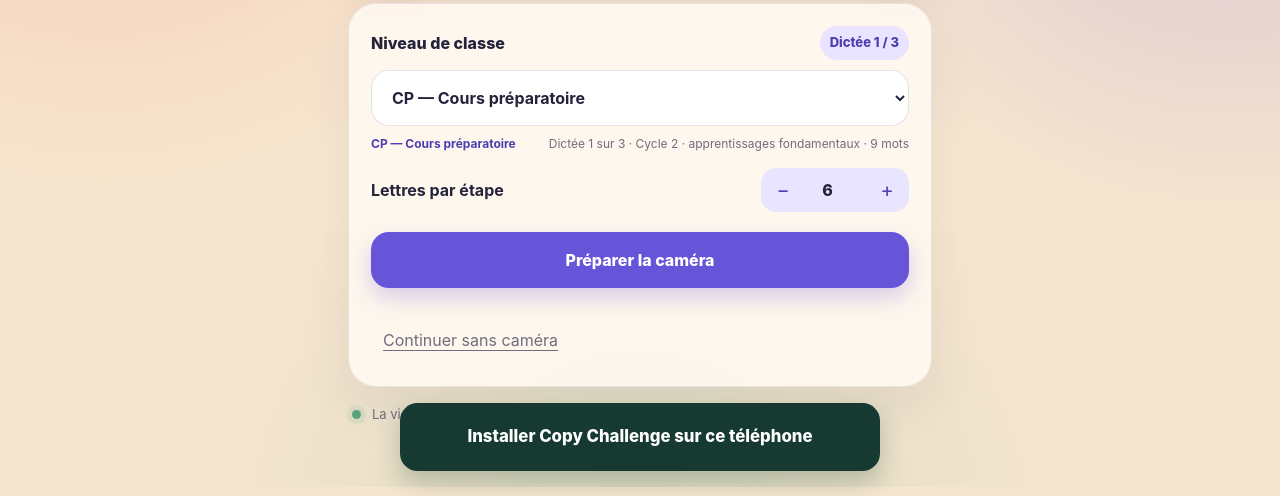
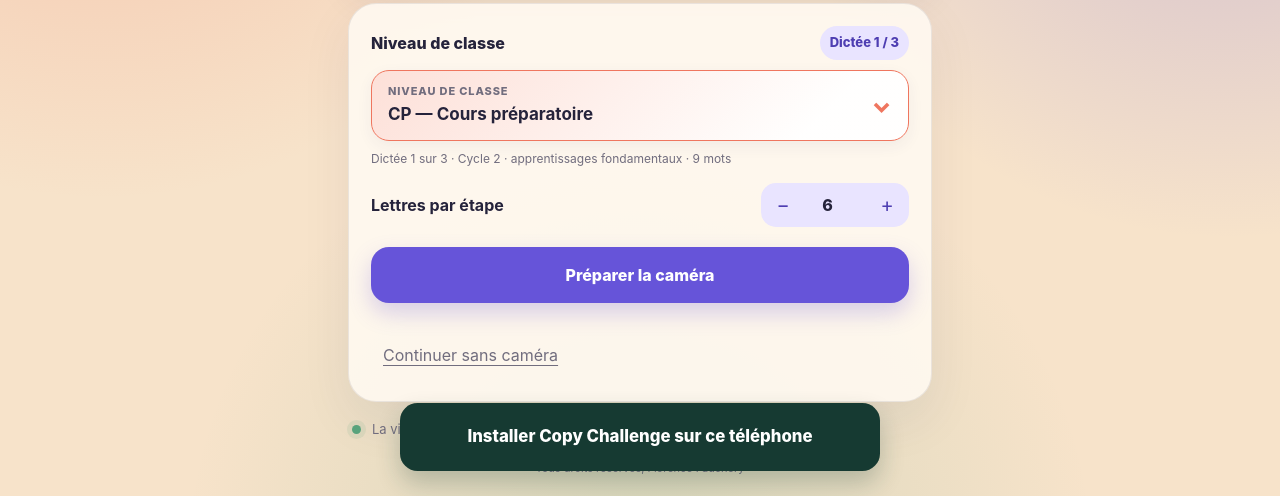
Before and after one commit to baptistefauchery-crypto/copy-chalenge, a Next.js app: page / in a window 1280 px wide. Shown: the part 313-809 px from the top of the page. Built offline with nearby package versions, Linux system fonts and the light colour scheme.

Commit message:
Personnalise le menu des classes

```diff
--- a/app/DictaApp.tsx
+++ b/app/DictaApp.tsx
@@ -1,6 +1,6 @@
 "use client";
 
-import { useCallback, useEffect, useMemo, useRef, useState, useSyncExternalStore, type CSSProperties, type ChangeEvent } from "react";
+import { useCallback, useEffect, useMemo, useRef, useState, useSyncExternalStore, type CSSProperties } from "react";
 import {
   calculateScore,
   getDictation,
@@ -47,7 +47,6 @@ const INITIAL_CURSORS: Record<PrimaryLevel, number> = {
   CM1: 0,
   CM2: 0,
 };
-const NEXT_DICTATION_OPTION = "__next_dictation__";
 const DICTATION_PROGRESS_STORAGE_KEY = "copy-challenge-dictation-progress-v1";
 const DICTATION_PROGRESS_EVENT = "copy-challenge-dictation-progress";
 
@@ -141,6 +140,66 @@ function persistLeaderboard(entries: readonly LeaderboardEntry[]) {
   }
 }
 
+function LevelPicker({ selectedLevel, onSelect }: { selectedLevel: PrimaryLevel; onSelect: (level: PrimaryLevel) => void }) {
+  const [isOpen, setIsOpen] = useState(false);
+  const menuRef = useRef<HTMLDivElement | null>(null);
+
+  useEffect(() => {
+    if (!isOpen) return;
+    const closeOnPointerDown = (event: PointerEvent) => {
+      if (!menuRef.current?.contains(event.target as Node)) setIsOpen(false);
+    };
+    const closeOnKeyDown = (event: KeyboardEvent) => {
+      if (event.key === "Escape") setIsOpen(false);
+    };
+    document.addEventListener("pointerdown", closeOnPointerDown);
+    document.addEventListener("keydown", closeOnKeyDown);
+    return () => {
+      document.removeEventListener("pointerdown", closeOnPointerDown);
+      document.removeEventListener("keydown", closeOnKeyDown);
+    };
+  }, [isOpen]);
+
+  return (
+    <div ref={menuRef} className="level-picker" data-level={selectedLevel}>
+      <button
+        id="level-select"
+        className="level-trigger"
+        type="button"
+        aria-haspopup="listbox"
+        aria-expanded={isOpen}
+        aria-controls="level-menu"
+        onClick={() => setIsOpen((open) => !open)}
+      >
+        <span className="level-trigger-copy">
+          <span className="level-trigger-kicker">Niveau de classe</span>
+          <strong>{getLevel(selectedLevel).label}</strong>
+        </span>
+        <span className={`level-chevron ${isOpen ? "is-open" : ""}`} aria-hidden="true">⌄</span>
+      </button>
+      {isOpen && (
+        <div id="level-menu" className="level-menu" role="listbox" aria-label="Choisir une classe">
+          {PRIMARY_LEVELS.map((level) => (
+            <button
+              key={level.id}
+              className="level-option"
+              type="button"
+              role="option"
+              aria-selected={level.id === selectedLevel}
+              data-level={level.id}
+              onClick={() => { setIsOpen(false); onSelect(level.id); }}
+            >
+              <span className="level-option-dot" aria-hidden="true" />
+              <span className="level-option-copy"><strong>{level.label}</strong><small>{level.cycle}</small></span>
+              {level.id === selectedLevel && <span className="level-option-check" aria-hidden="true">✓</span>}
+            </button>
+          ))}
+        </div>
+      )}
+    </div>
+  );
+}
+
 export function DictaApp() {
   const dictationProgressSnapshot = useSyncExternalStore(subscribeToDictationProgress, getDictationProgressSnapshot, () => "");
   const storedDictationProgress = parseStoredDictationProgress(dictationProgressSnapshot);
@@ -200,12 +259,8 @@ export function DictaApp() {
     });
   };
 
-  const selectLevel = (event: ChangeEvent<HTMLSelectElement>) => {
-    if (event.target.value === NEXT_DICTATION_OPTION) {
-      chooseNextDictation(selectedLevel);
-      return;
-    }
-    chooseNextDictation(event.target.value as PrimaryLevel);
+  const selectLevel = (level: PrimaryLevel) => {
+    chooseNextDictation(level);
   };
 
   const startAutoHideGracePeriod = useCallback(() => {
@@ -508,12 +563,8 @@ export function DictaApp() {
               <label className="field-label" htmlFor="level-select">Niveau de classe</label>
               <span className="dictation-counter">Dictée {selectedDictation.index + 1} / {selectedDictation.total}</span>
             </div>
-            <select id="level-select" className="level-select" value={selectedLevel} onChange={selectLevel}>
-              {PRIMARY_LEVELS.map((level) => <option key={level.id} value={level.id}>{level.label}</option>)}
-              <option value={NEXT_DICTATION_OPTION}>Dictée suivante</option>
-            </select>
+            <LevelPicker selectedLevel={selectedLevel} onSelect={selectLevel} />
             <div className="dictation-meta">
-              <strong>{getLevel(selectedLevel).label}</strong>
               <span>Dictée {selectedDictation.index + 1} sur {selectedDictation.total} · {getLevel(selectedLevel).cycle} · {text.trim().split(/\s+/).filter(Boolean).length} mots</span>
             </div>
             <div className="settings-row">
--- a/app/globals.css
+++ b/app/globals.css
@@ -1,7 +1,7 @@
 @import "tailwindcss";
 
 :root {
-  --paper: #f7e6cf;
+  --paper: #f7e3ca;
   --paper-strong: #fffaf2;
   --ink: #25233b;
   --muted: #716d7e;
@@ -25,9 +25,9 @@ body {
   margin: 0;
   min-height: 100vh;
   background:
-    radial-gradient(circle at 8% 4%, rgba(239, 118, 95, 0.28), transparent 34%),
-    radial-gradient(circle at 96% 12%, rgba(102, 84, 217, 0.24), transparent 32%),
-    radial-gradient(circle at 50% 108%, rgba(88, 163, 124, 0.18), transparent 42%),
+    radial-gradient(circle at 8% 4%, rgba(239, 118, 95, 0.31), transparent 34%),
+    radial-gradient(circle at 96% 12%, rgba(102, 84, 217, 0.27), transparent 32%),
+    radial-gradient(circle at 50% 108%, rgba(88, 163, 124, 0.20), transparent 42%),
     var(--paper);
   color: var(--ink);
   font-family: Inter, ui-rounded, "Avenir Next", system-ui, -apple-system, BlinkMacSystemFont, "Segoe UI", sans-serif;
@@ -116,11 +116,48 @@ button { touch-action: manipulation; }
   padding: 16px; color: var(--ink); background: white; line-height: 1.5; outline: none;
 }
 .text-input:focus { border-color: var(--violet); box-shadow: 0 0 0 4px rgba(102,84,217,.11); }
-.level-select {
-  width: 100%; min-height: 56px; border-radius: 18px; border: 1px solid var(--line);
-  padding: 0 16px; color: var(--ink); background: white; outline: none; font-weight: 750;
+.level-picker { position: relative; z-index: 4; --level-color: var(--violet); --level-soft: var(--violet-soft); }
+.level-picker[data-level="CP"] { --level-color: #ef765f; --level-soft: #fde0d8; }
+.level-picker[data-level="CE1"] { --level-color: #e19b38; --level-soft: #fcebc9; }
+.level-picker[data-level="CE2"] { --level-color: #58a37c; --level-soft: #dcefe4; }
+.level-picker[data-level="CM1"] { --level-color: #4b9db6; --level-soft: #d9eff5; }
+.level-picker[data-level="CM2"] { --level-color: #6654d9; --level-soft: #e9e4ff; }
+.level-trigger {
+  width: 100%; min-height: 68px; padding: 12px 16px; border: 1px solid var(--level-color); border-radius: 18px;
+  display: flex; align-items: center; justify-content: space-between; gap: 14px; color: var(--ink);
+  background: linear-gradient(135deg, var(--level-soft), rgba(255, 255, 255, .94) 82%); outline: none; text-align: left; cursor: pointer;
+  box-shadow: 0 5px 16px rgba(57, 46, 97, .06); transition: box-shadow .2s ease, transform .2s ease;
 }
-.level-select:focus { border-color: var(--violet); box-shadow: 0 0 0 4px rgba(102,84,217,.11); }
+.level-trigger:hover, .level-trigger[aria-expanded="true"] { box-shadow: 0 8px 20px rgba(57, 46, 97, .12); transform: translateY(-1px); }
+.level-trigger:focus-visible { box-shadow: 0 0 0 4px rgba(102,84,217,.14); }
+.level-trigger-copy { display: grid; gap: 3px; min-width: 0; }
+.level-trigger-kicker { color: var(--muted); font-size: 11px; font-weight: 800; letter-spacing: .08em; text-transform: uppercase; }
+.level-trigger-copy strong { overflow: hidden; text-overflow: ellipsis; white-space: nowrap; font-size: 17px; }
+.level-chevron { color: var(--level-color); font-size: 25px; font-weight: 900; line-height: .7; transition: transform .2s ease; }
+.level-chevron.is-open { transform: rotate(180deg); }
+.level-menu {
+  position: absolute; top: calc(100% + 8px); left: 0; right: 0; z-index: 20; display: grid; gap: 5px; padding: 8px;
+  border: 1px solid rgba(37, 35, 59, .12); border-radius: 19px; background: rgba(255, 250, 242, .98);
+  box-shadow: 0 18px 34px rgba(57, 46, 97, .16); animation: level-menu-in .18s ease-out both;
+}
+.level-option {
+  --option-color: var(--violet); --option-soft: var(--violet-soft);
+  width: 100%; min-height: 52px; padding: 8px 10px; border: 1px solid transparent; border-radius: 13px;
+  display: grid; grid-template-columns: 12px 1fr auto; align-items: center; gap: 10px; color: var(--ink);
+  background: transparent; text-align: left; cursor: pointer; transition: background .16s ease, border-color .16s ease;
+}
+.level-option[data-level="CP"] { --option-color: #ef765f; --option-soft: #fde0d8; }
+.level-option[data-level="CE1"] { --option-color: #e19b38; --option-soft: #fcebc9; }
+.level-option[data-level="CE2"] { --option-color: #58a37c; --option-soft: #dcefe4; }
+.level-option[data-level="CM1"] { --option-color: #4b9db6; --option-soft: #d9eff5; }
+.level-option[data-level="CM2"] { --option-color: #6654d9; --option-soft: #e9e4ff; }
+.level-option:hover, .level-option[aria-selected="true"] { background: var(--option-soft); border-color: var(--option-color); }
+.level-option-dot { width: 10px; height: 10px; border-radius: 50%; background: var(--option-color); box-shadow: 0 0 0 4px color-mix(in srgb, var(--option-color) 16%, transparent); }
+.level-option-copy { display: grid; gap: 2px; min-width: 0; }
+.level-option-copy strong { overflow: hidden; text-overflow: ellipsis; white-space: nowrap; font-size: 14px; }
+.level-option-copy small { color: var(--muted); font-size: 11px; }
+.level-option-check { color: var(--option-color); font-size: 17px; font-weight: 900; }
+@keyframes level-menu-in { from { opacity: 0; transform: translateY(-5px); } to { opacity: 1; transform: translateY(0); } }
 .dictation-meta {
   display: flex; flex-wrap: wrap; justify-content: space-between; gap: 8px;
   margin-top: 10px; color: var(--muted); font-size: 12px; line-height: 1.4;
```
Also changed, not shown: 1 other file (tests, documents, lock files or other folders).
